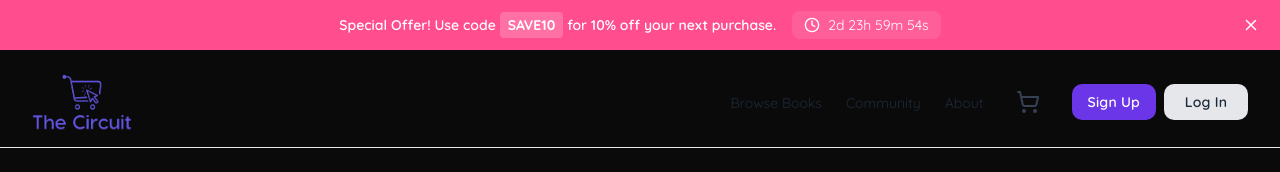
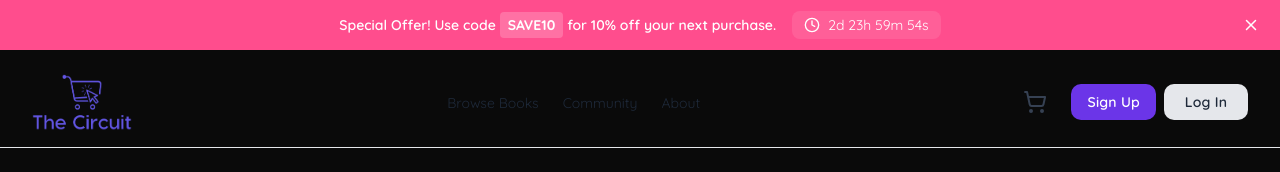
Before and after one commit to ama-lyn/alx-project-nexus, a Next.js app in the folder frontend/: page / in a window 1280 px wide. Shown: the top 172 px of the page. Built offline with nearby package versions, Linux system fonts and the light colour scheme.

Commit message:
feat: responisve navbar

```diff
--- a/frontend/components/layout/Header.tsx
+++ b/frontend/components/layout/Header.tsx
@@ -3,7 +3,7 @@ import { useState } from "react";
 import Button from "../common/Button";
 import { useSelector, useDispatch  } from 'react-redux';
 import { RootState } from '@/redux/store';
-import { ShoppingCart } from "lucide-react";
+import { ShoppingCart, Menu, X } from "lucide-react"; // Import Menu and X icons
 import CartPopover from "@/components/cart/CartPopover";
 import { logout } from '@/redux/authSlice';
 import PromoBanner from "../common/PromoBanner";
@@ -22,9 +22,11 @@ const Header: React.FC = () => {
     ? cartItems.reduce((total, item) => total + (item.quantity || 0), 0)
     : 0;
   const [isCartVisible, setIsCartVisible] = useState(false);
+  const [isMobileMenuOpen, setIsMobileMenuOpen] = useState(false); // State for the mobile menu
 
   const handleLogout = () => {
     dispatch(logout());
+    setIsMobileMenuOpen(false); // Close menu on logout
   };
 
   const promoCode = "SAVE10";
@@ -41,7 +43,7 @@ const Header: React.FC = () => {
           onClose={() => setIsBannerVisible(false)}
         />
       )}
-      {/* Navigation */}
+
       <nav className="border-b border-gray-200 px-4 md:px-8">
         <div className="flex items-center justify-between py-4">
           <div className="flex-shrink-0">
@@ -50,17 +52,15 @@ const Header: React.FC = () => {
             </Link>
           </div>
 
-          <div className="flex items-center gap-6 flex-wrap">
-            <Link href="/browse">
-              <span className="text-sm text-gray-800 hover:text-[#6b35e8]">Browse Books</span>
-            </Link>
-            <Link href="#">
-              <span className="text-sm text-gray-800 hover:text-[#6b35e8]">Community</span>
-            </Link>
-            <Link href="#">
-              <span className="text-sm text-gray-800 hover:text-[#6b35e8]">About</span>
-            </Link>
+          {/* --- DESKTOP --- */}
+          <div className="hidden md:flex items-center gap-6">
+            <Link href="/browse"><span className="text-sm text-gray-800 hover:text-[#6b35e8]">Browse Books</span></Link>
+            <Link href="#"><span className="text-sm text-gray-800 hover:text-[#6b35e8]">Community</span></Link>
+            <Link href="#"><span className="text-sm text-gray-800 hover:text-[#6b35e8]">About</span></Link>
+          </div>
 
+          <div className="flex items-center gap-4">
+            {/* Cart Icon (Visible on all screen sizes) */}
             <div
               className="relative flex items-center"
               onMouseEnter={() => setIsCartVisible(true)}
@@ -76,20 +76,83 @@ const Header: React.FC = () => {
               </Link>
               {isCartVisible && <CartPopover items={cartItems} />}
             </div>
+
+            {/* Auth Buttons (Hidden on mobile) */}
+            <div className="hidden md:flex items-center gap-2">
               {isAuthenticated ? (
                 <div className="flex items-center gap-4">
                   <span className="text-sm font-medium">Hi, {user?.name}</span>
                   <Button label="Log Out" variant="secondary" onClick={handleLogout} />
                 </div>
               ) : (
-              <div className="flex items-center gap-2">
+                <>
                   <Link href="/signup"><Button label="Sign Up" variant="primary" /></Link>
                   <Link href="/login"><Button label="Log In" variant="secondary" /></Link>
+                </>
+              )}
+            </div>
+
+            {/* Hamburger*/}
+            <button
+              onClick={() => setIsMobileMenuOpen(true)}
+              className="md:hidden p-2 text-gray-700 hover:text-[#6b35e8]"
+              aria-label="Open menu"
+            >
+              <Menu size={24} />
+            </button>
+          </div>
+        </div>
+      </nav>
+
+      {/* --- MOBILE--- */}
+      <div
+        className={`
+          md:hidden fixed inset-0 z-40 bg-white transform transition-transform duration-300 ease-in-out
+          ${isMobileMenuOpen ? 'translate-x-0' : 'translate-x-full'}
+        `}
+      >
+        {/* Mobile Menu Header */}
+        <div className="flex justify-between items-center p-4 border-b">
+          <Link href='/' onClick={() => setIsMobileMenuOpen(false)}>
+            <Image src="/assets/logos/Logo.png" alt="Logo" width={100} height={60} />
+          </Link>
+          <button
+            onClick={() => setIsMobileMenuOpen(false)}
+            className="p-2"
+            aria-label="Close menu"
+          >
+            <X size={28} />
+          </button>
+        </div>
+
+        {/* Mobile Menu Content */}
+        <div className="flex flex-col gap-4 p-8">
+          <Link href="/browse" onClick={() => setIsMobileMenuOpen(false)}>
+            <span className="block py-3 text-lg">Browse Books</span>
+          </Link>
+          <Link href="#" onClick={() => setIsMobileMenuOpen(false)}>
+            <span className="block py-3 text-lg">Community</span>
+          </Link>
+          <Link href="#" onClick={() => setIsMobileMenuOpen(false)}>
+            <span className="block py-3 text-lg">About</span>
+          </Link>
+
+          <hr className="my-4"/>
+
+          {/* Mobile Auth Buttons */}
+          {isAuthenticated ? (
+            <div className="flex flex-col gap-4">
+              <span className="text-sm font-medium text-center">Hi, {user?.name}</span>
+              <Button label="Log Out" variant="secondary" onClick={handleLogout} className="w-full" />
+            </div>
+          ) : (
+            <div className="flex flex-col gap-4">
+              <Link href="/signup" onClick={() => setIsMobileMenuOpen(false)}><Button label="Sign Up" variant="primary" className="w-full" /></Link>
+              <Link href="/login" onClick={() => setIsMobileMenuOpen(false)}><Button label="Log In" variant="secondary" className="w-full" /></Link>
             </div>
           )}
         </div>
       </div>
-      </nav>
     </header>
   );
 };
```
Lines whose indentation alone changed are shown as unchanged.
